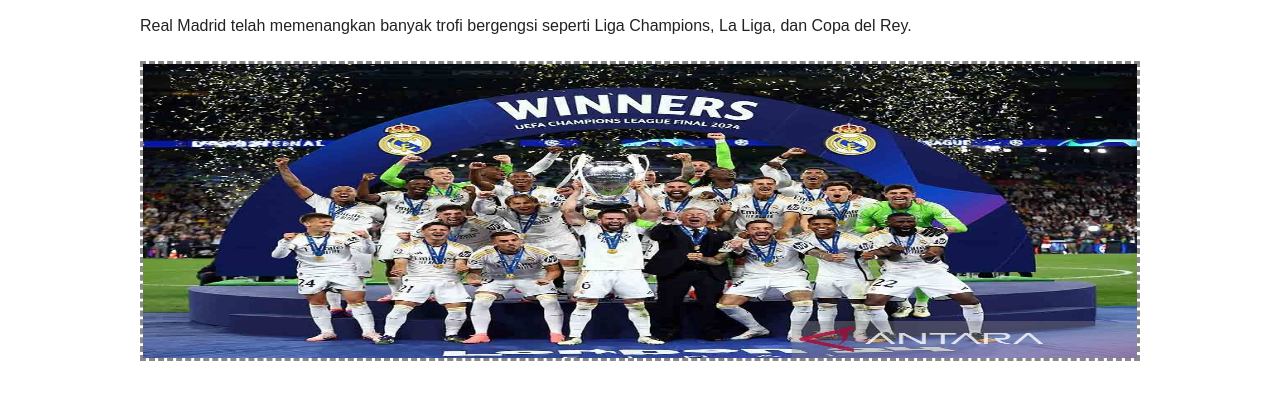
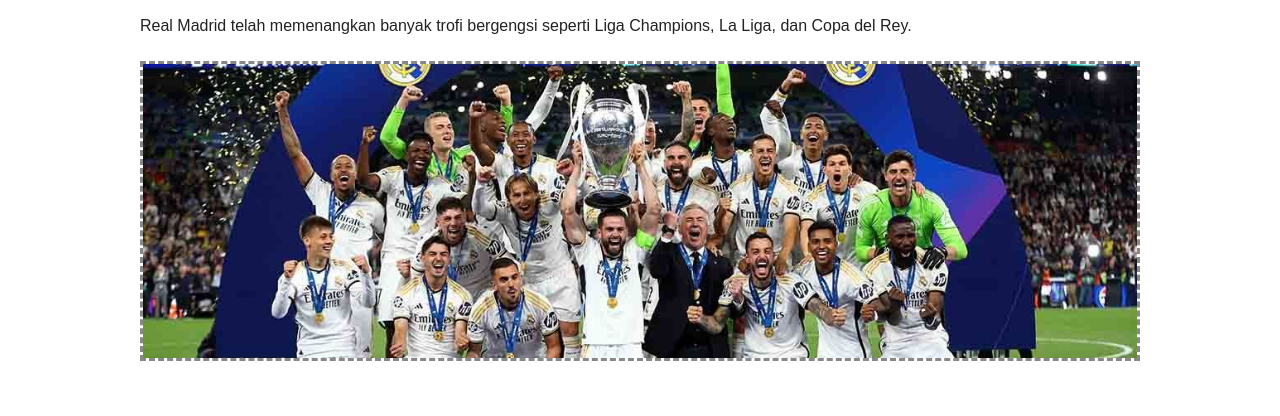
Before and after one commit to muhmmdfaiz36-art/syahidfaaiz, a plain HTML site: page index.html in a window 1280 px wide. Shown: the part 384-800 px from the top of the page. Drawn offline with Linux system fonts and the light colour scheme.

Commit message:
Update style.css

```diff
--- a/style.css
+++ b/style.css
@@ -145,3 +145,8 @@
    height:100%;
    object-fit:contain;
 }
+.image-box img{
+   width:100%;
+   height:100%;
+   object-fit:cover;
+}
```
